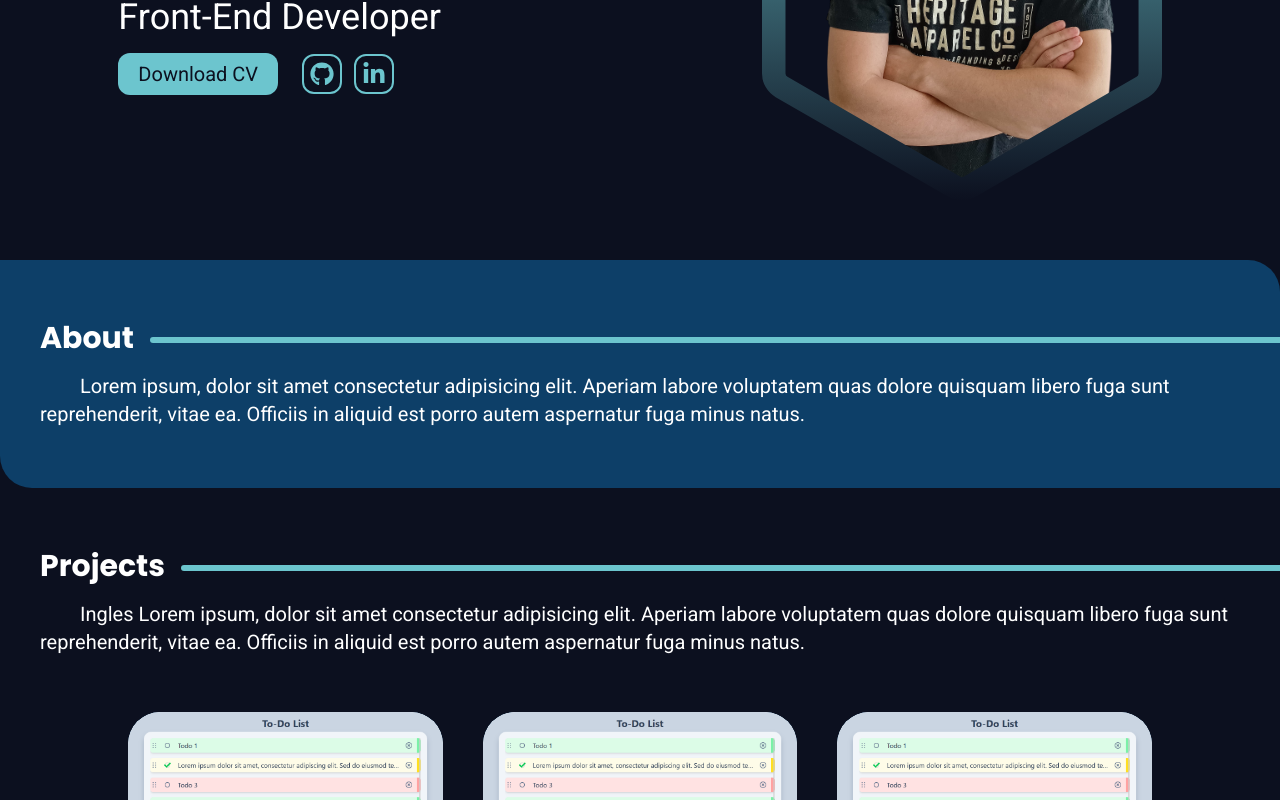
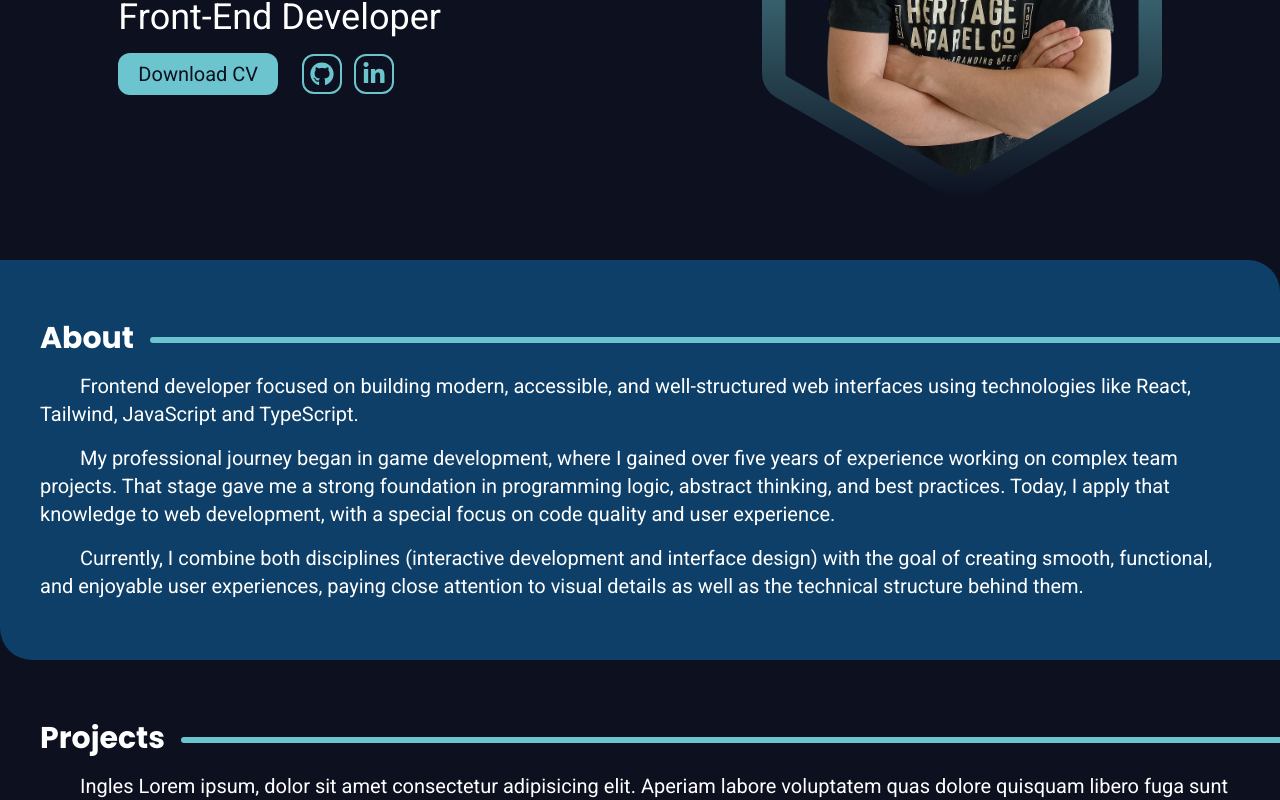
Before and after one commit to AlexBatistta/portfolio, a React (Vite) app: page / in a window 1280 px wide. Shown: the part 389-1189 px from the top of the page. Built offline with nearby package versions, Linux system fonts and the light colour scheme.

Commit message:
about text

```diff
--- a/i18n.js
+++ b/i18n.js
@@ -17,9 +17,17 @@ i18n.use(initReactI18next).init({
 					developer: 'Front-End Developer',
 					download: 'Download CV',
 				},
+				about: {
+					paragraph1:
+						'Frontend developer focused on building modern, accessible, and well-structured web interfaces using technologies like React, Tailwind, JavaScript and TypeScript.',
+					paragraph2:
+						'My professional journey began in game development, where I gained over five years of experience working on complex team projects. That stage gave me a strong foundation in programming logic, abstract thinking, and best practices. Today, I apply that knowledge to web development, with a special focus on code quality and user experience.',
+					paragraph3:
+						'Currently, I combine both disciplines (interactive development and interface design) with the goal of creating smooth, functional, and enjoyable user experiences, paying close attention to visual details as well as the technical structure behind them.',
+				},
 				projects: {
 					description:
-						'Ingles Lorem ipsum, dolor sit amet consectetur adipisicing elit. Aperiam labore voluptatem quas dolore quisquam libero fuga sunt	reprehenderit, vitae ea. Officiis in aliquid est porro autem aspernatur fuga minus natus.',
+						'Ingles Lorem ipsum, dolor sit amet consectetur adipisicing elit. Aperiam labore voluptatem quas dolore quisquam libero fuga sunt reprehenderit, vitae ea. Officiis in aliquid est porro autem aspernatur fuga minus natus.',
 				},
 				project1: {
 					title: 'Project 1',
@@ -65,6 +73,14 @@ i18n.use(initReactI18next).init({
 					developer: 'Desarrollador Front-End',
 					download: 'Descargar CV',
 				},
+				about: {
+					paragraph1:
+						'Desarrollador frontend enfocado en construir interfaces web modernas, accesibles y bien estructuradas utilizando tecnologías como React, Tailwind, JavaScript y TypeScript.',
+					paragraph2:
+						'Mi recorrido profesional comenzó en el desarrollo de videojuegos, donde acumulé más de cinco años de experiencia trabajando en proyectos complejos en equipo. Esa etapa me aportó una base sólida en lógica de programación, pensamiento abstracto y buenas prácticas. Hoy aplico esos conocimientos al desarrollo web, con especial atención a la calidad del código y la experiencia del usuario.',
+					paragraph3:
+						'Actualmente combino ambas disciplinas (desarrollo interactivo y diseño de interfaces web) con el objetivo de crear experiencias fluidas, funcionales y agradables de usar, cuidando tanto los detalles visuales como la estructura técnica detrás.',
+				},
 				projects: {
 					description:
 						'Español Lorem ipsum, dolor sit amet consectetur adipisicing elit. Aperiam labore voluptatem quas dolore quisquam libero fuga sunt	reprehenderit, vitae ea. Officiis in aliquid est porro autem aspernatur fuga minus natus.',
--- a/src/components/About.jsx
+++ b/src/components/About.jsx
@@ -1,7 +1,9 @@
 import React from 'react';
 import { SectionTitle } from './SectionTitle';
+import { useTranslation } from 'react-i18next';
 
 export const About = () => {
+	const { t } = useTranslation();
 	return (
 		<section
 			id='about'
@@ -9,11 +11,14 @@ export const About = () => {
 		>
 			<SectionTitle section='about' withBackground={true} />
 			<p className='paraph !text-white'>
-				Lorem ipsum, dolor sit amet consectetur adipisicing elit. Aperiam
-				labore voluptatem quas dolore quisquam libero fuga sunt
-				reprehenderit, vitae ea. Officiis in aliquid est porro autem
-				aspernatur fuga minus natus.
+				{t('about.paragraph1')}
 			</p>
-		</section>
+			<p className='paraph !text-white'>
+				{t('about.paragraph2')}
+			</p>
+			<p className='paraph !text-white'>
+				{t('about.paragraph3')}
+			</p>
+		</section >
 	);
 };
--- a/src/index.css
+++ b/src/index.css
@@ -54,7 +54,7 @@
 		@apply bg-secondary hover:bg-primary font-roboto text-darker cursor-pointer rounded-xl px-5 py-1.75 text-lg font-medium transition duration-300 hover:text-white active:scale-110 md:text-xl;
 	}
 	.paraph {
-		@apply font-roboto text-primary indent-10 text-lg md:text-xl dark:text-white;
+		@apply font-roboto text-primary indent-10 text-lg text-pretty md:text-xl dark:text-white;
 	}
 	.nav-button {
 		@apply font-poppins cursor-pointer text-lg whitespace-nowrap text-white md:text-xl;
```
